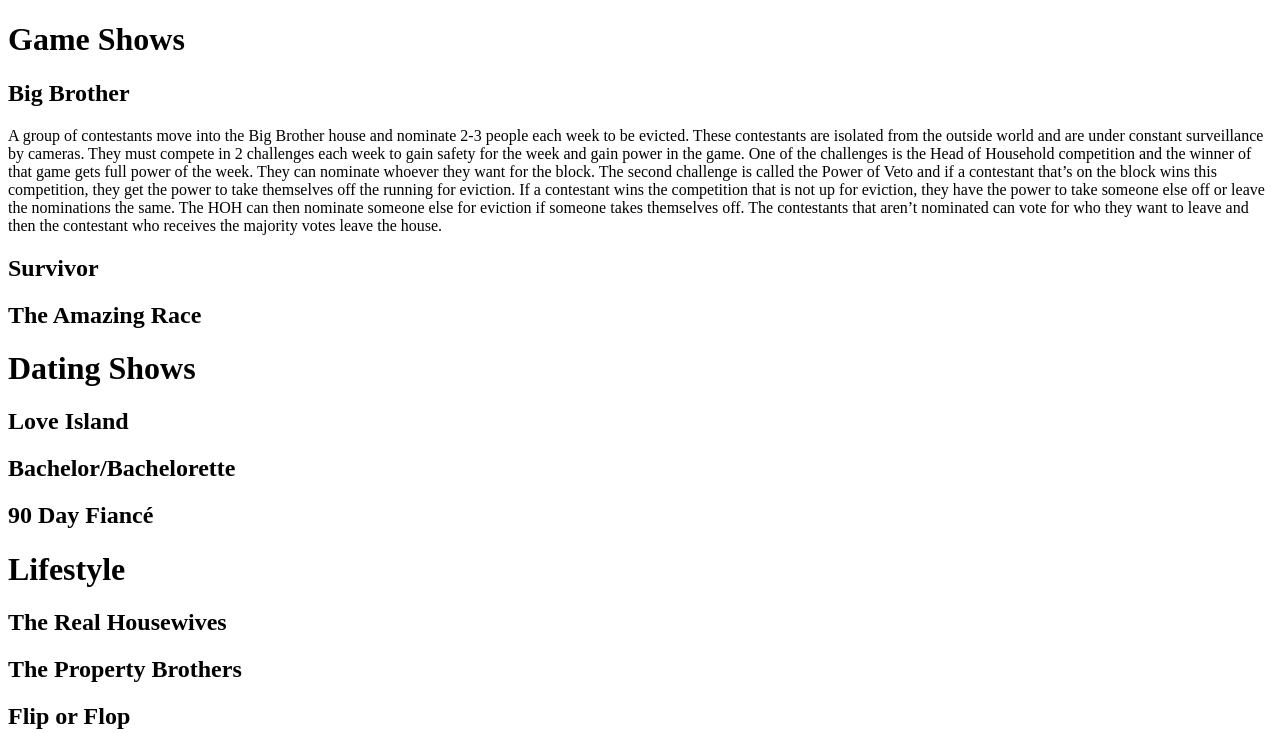
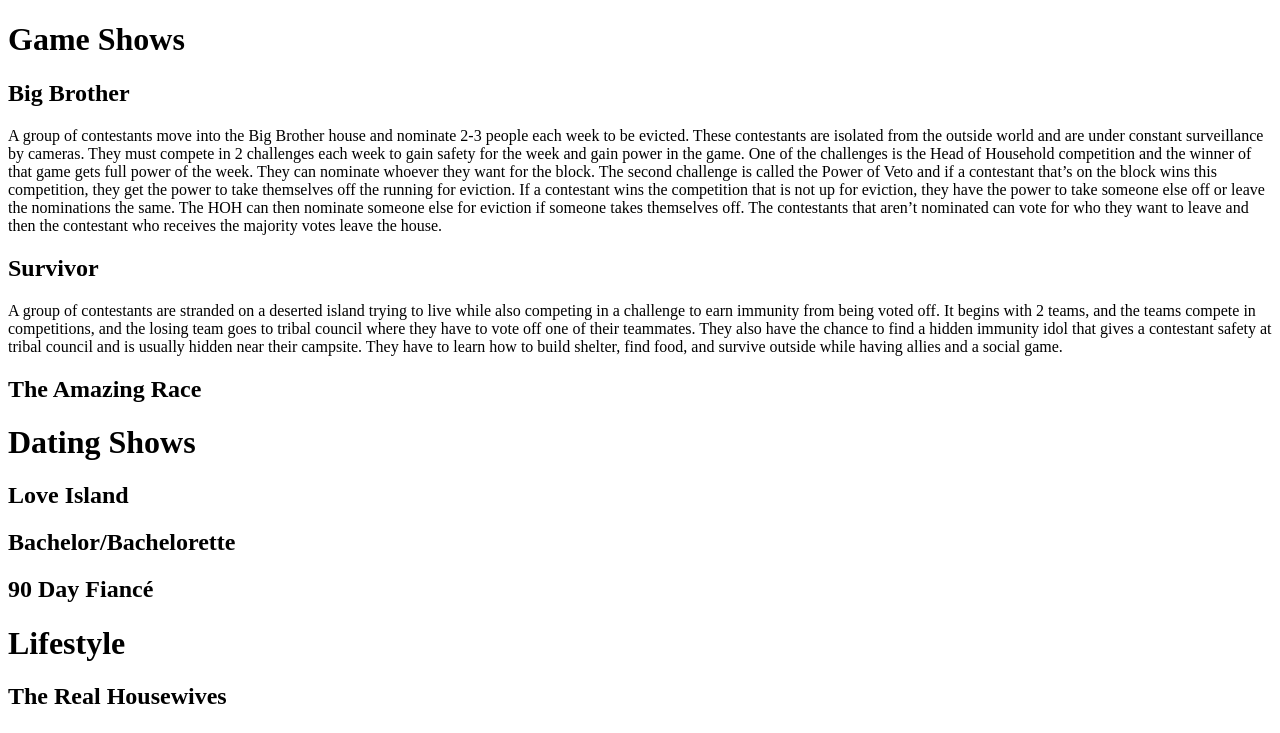
Before and after one commit to Elysiashan/html-reality-of-reality-tv, a plain HTML site: page index.html in a window 1280 px wide. Shown: the top 733 px of the page. Drawn offline with Linux system fonts and the light colour scheme.

Commit message:
Update index.html

```diff
--- a/index.html
+++ b/index.html
@@ -11,6 +11,7 @@
     <h2>Big Brother</h2>
         <p>A group of contestants move into the Big Brother house and nominate 2-3 people each week to be evicted. These contestants are isolated from the outside world and are under constant surveillance by cameras. They must compete in 2 challenges each week to gain safety for the week and gain power in the game. One of the challenges is the Head of Household competition and the winner of that game gets full power of the week. They can nominate whoever they want for the block. The second challenge is called the Power of Veto and if a contestant that&rsquo;s on the block wins this competition, they get the power to take themselves off the running for eviction. If a contestant wins the competition that is not up for eviction, they have the power to take someone else off or leave the nominations the same. The HOH can then nominate someone else for eviction if someone takes themselves off. The contestants that aren&rsquo;t nominated can vote for who they want to leave and then the contestant who receives the majority votes leave the house.</p>
     <h2>Survivor</h2>
+    <p>A group of contestants are stranded on a deserted island trying to live while also competing in a challenge to earn immunity from being voted off. It begins with 2 teams, and the teams compete in competitions, and the losing team goes to tribal council where they have to vote off one of their teammates. They also have the chance to find a hidden immunity idol that gives a contestant safety at tribal council and is usually hidden near their campsite. They have to learn how to build shelter, find food, and survive outside while having allies and a social game.</p>
     <h2>The Amazing Race</h2>
    <h1>Dating Shows</h1>
     <h2>Love Island</h2>
```
